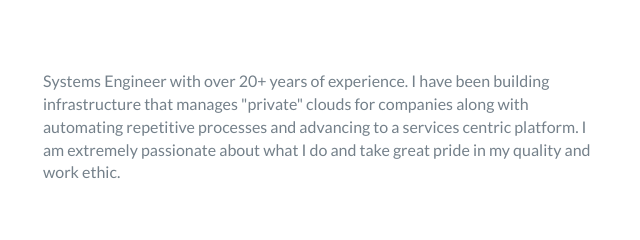
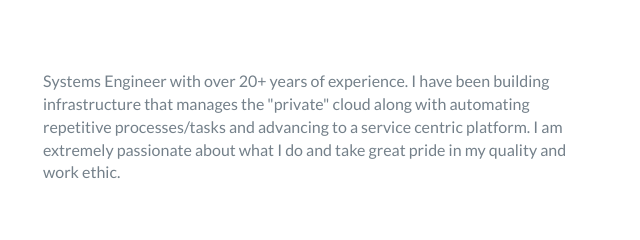
Before and after one commit to formichunter/formichunter.github.io, a website: page index.html in a window 1280 px wide. Shown: the part 805-1045 px from the top of the page, 417-1057 px from the left. Drawn offline with nearby package versions, Linux system fonts and the light colour scheme.

Commit message:
Changed wording in About Me section

```diff
--- a/index.html
+++ b/index.html
@@ -77,8 +77,8 @@
                 </div>
                 <div class="col-md-6">
                     <p>
-                        Systems Engineer with over 20+ years of experience. I have been building infrastructure that manages "private" clouds
-                        for companies along with automating repetitive processes and advancing to a services centric platform. I am extremely
+                        Systems Engineer with over 20+ years of experience. I have been building infrastructure that manages the "private" cloud
+                        along with automating repetitive processes/tasks and advancing to a service centric platform. I am extremely
                         passionate about what I do and take great pride in my quality and work ethic.
                     </p>
                 </div>
```
